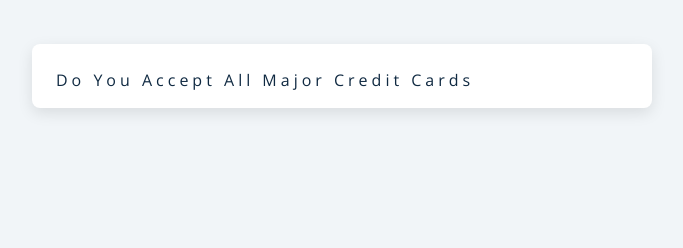
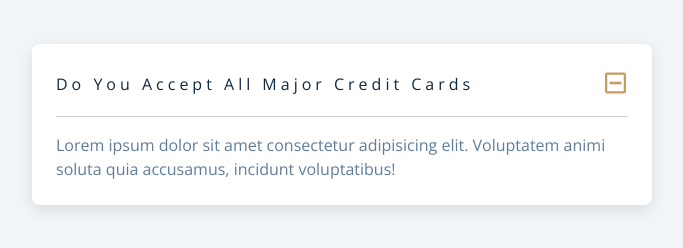
Before and after one commit to YakubuAmidu/questions, a plain HTML site: page index.html in a window 1280 px wide. Both pictures are taken after a click on the button 913 px from the left and 264 px from the top of the page. Shown: the part 180-428 px from the top of the page, without its empty margins (298-981 px from the left). Drawn offline with nearby package versions, Linux system fonts and the light colour scheme.

Commit message:
Commiting changes

```diff
--- a/index.html
+++ b/index.html
@@ -27,13 +27,24 @@
       <div class="section-center">
         <!--single question-->
         <article class="question">
+          <!--question title-->
           <div class="question-title">
             <p>do you accept all major credit cards</p>
             <button type="button" class="question-btn">
               <span class="plus-icon">
                 <i class="far fa-plus-square"></i>
               </span>
+              <span class="minus-icon">
+                <i class="far fa-minus-square"></i>
+              </span>
             </button>
+          </div>
+          <!--question text-->
+          <div class="question-text">
+            <p>
+              Lorem ipsum dolor sit amet consectetur adipisicing elit.
+              Voluptatem animi soluta quia accusamus, incidunt voluptatibus!
+            </p>
           </div>
         </article>
         <!--end single question-->
```
